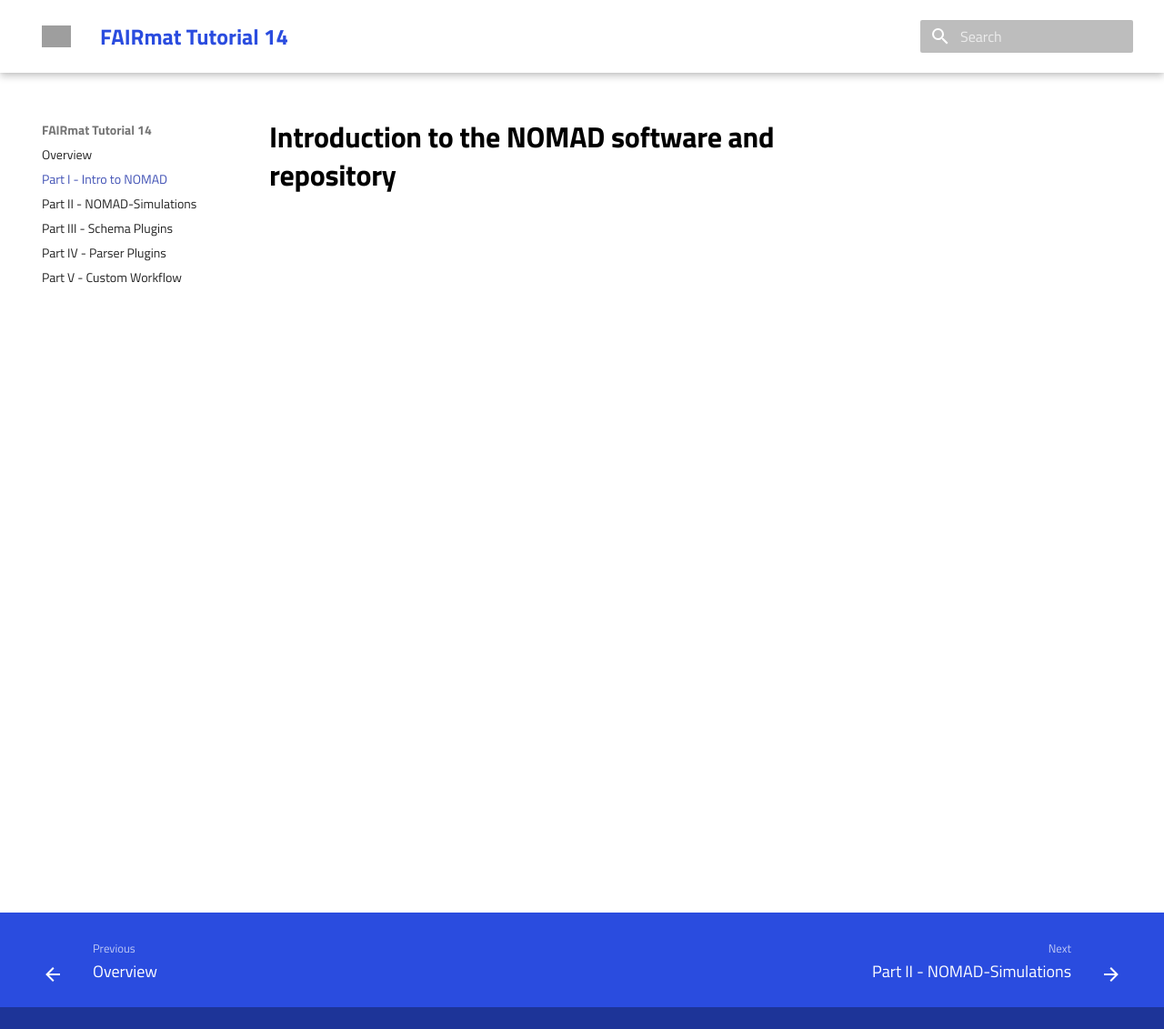
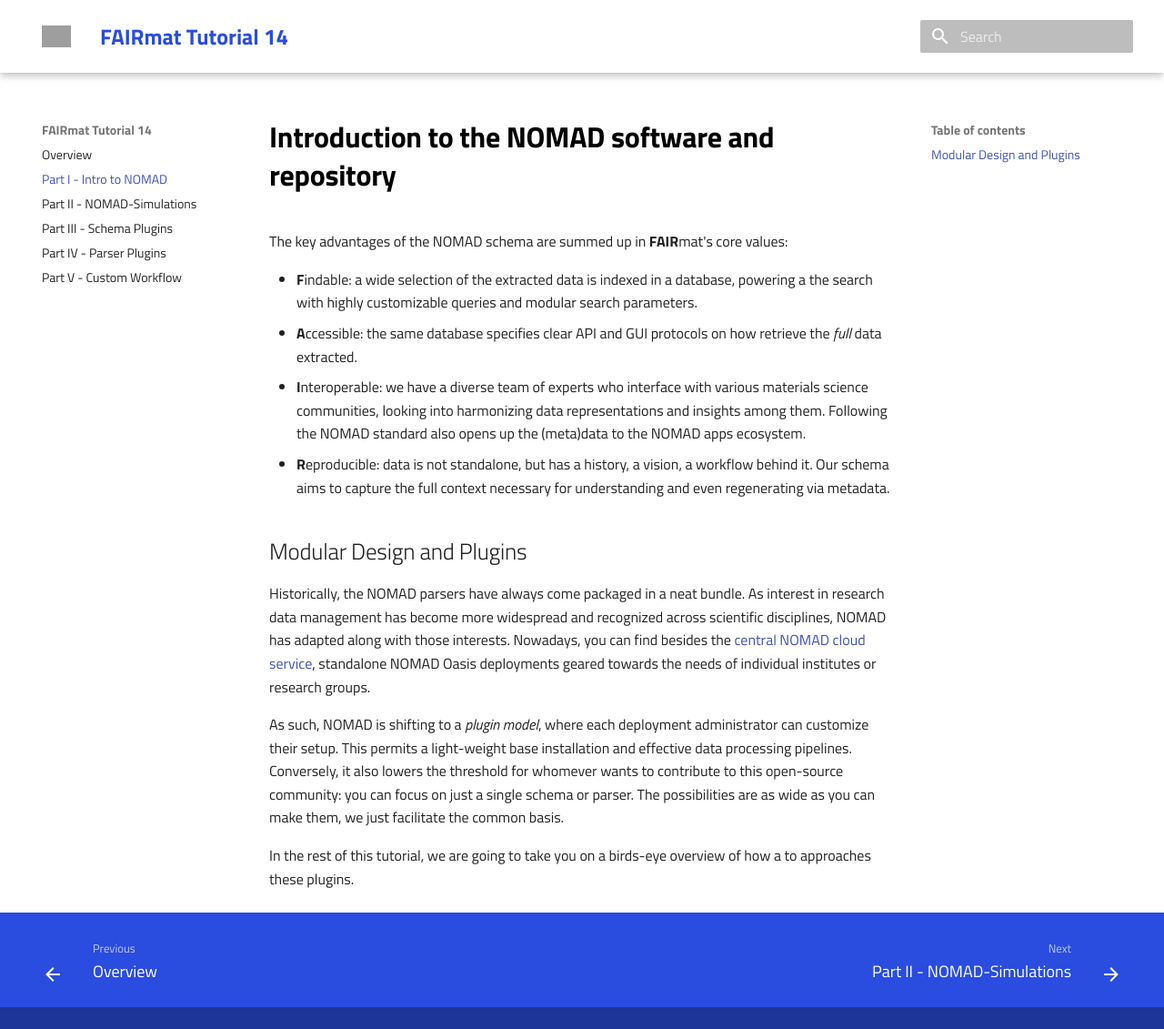
Before and after one commit to FAIRmat-NFDI/fairmat-tutorial-14-computational-plugins, an MkDocs documentation site: the page built from docs/intro.md, in a window 1280 px wide and 1131 px high. Shown: the whole window at 91% size. Built offline with MkDocs 1.6.1 and Material for MkDocs 9.7.7, drawn with Linux system fonts in a browser that asks for light colours; nearby versions of some CDN libraries; library files that are not in the unit come from our copies; grey boxes are pictures that could not be loaded.

Commit message:
Move intro to `intro.md`

```diff
--- a/docs/intro.md
+++ b/docs/intro.md
@@ -1 +1,21 @@
 # Introduction to the NOMAD software and repository
+
+The key advantages of the NOMAD schema are summed up in **FAIR**mat's core values:
+
+- **F**indable: a wide selection of the extracted data is indexed in a database, powering a the search with highly customizable queries and modular search parameters.
+- **A**ccessible: the same database specifies clear API and GUI protocols on how retrieve the _full_ data extracted.
+- **I**nteroperable: we have a diverse team of experts who interface with various materials science communities, looking into harmonizing data representations and insights among them. Following the NOMAD standard also opens up the (meta)data to the NOMAD apps ecosystem.
+- **R**eproducible: data is not standalone, but has a history, a vision, a workflow behind it. Our schema aims to capture the full context necessary for understanding and even regenerating via metadata.
+
+## Modular Design and Plugins
+
+Historically, the NOMAD parsers have always come packaged in a neat bundle.
+As interest in research data management has become more widespread and recognized across scientific disciplines, NOMAD has adapted along with those interests.
+Nowadays, you can find besides the [central NOMAD cloud service](https://nomad-lab.eu/nomad-lab/), standalone NOMAD Oasis deployments geared towards the needs of individual institutes or research groups.
+
+As such, NOMAD is shifting to a _plugin model_, where each deployment administrator can customize their setup.
+This permits a light-weight base installation and effective data processing pipelines.
+Conversely, it also lowers the threshold for whomever wants to contribute to this open-source community: you can focus on just a single schema or parser.
+The possibilities are as wide as you can make them, we just facilitate the common basis.
+
+In the rest of this tutorial, we are going to take you on a birds-eye overview of how a to approaches these plugins.
```
